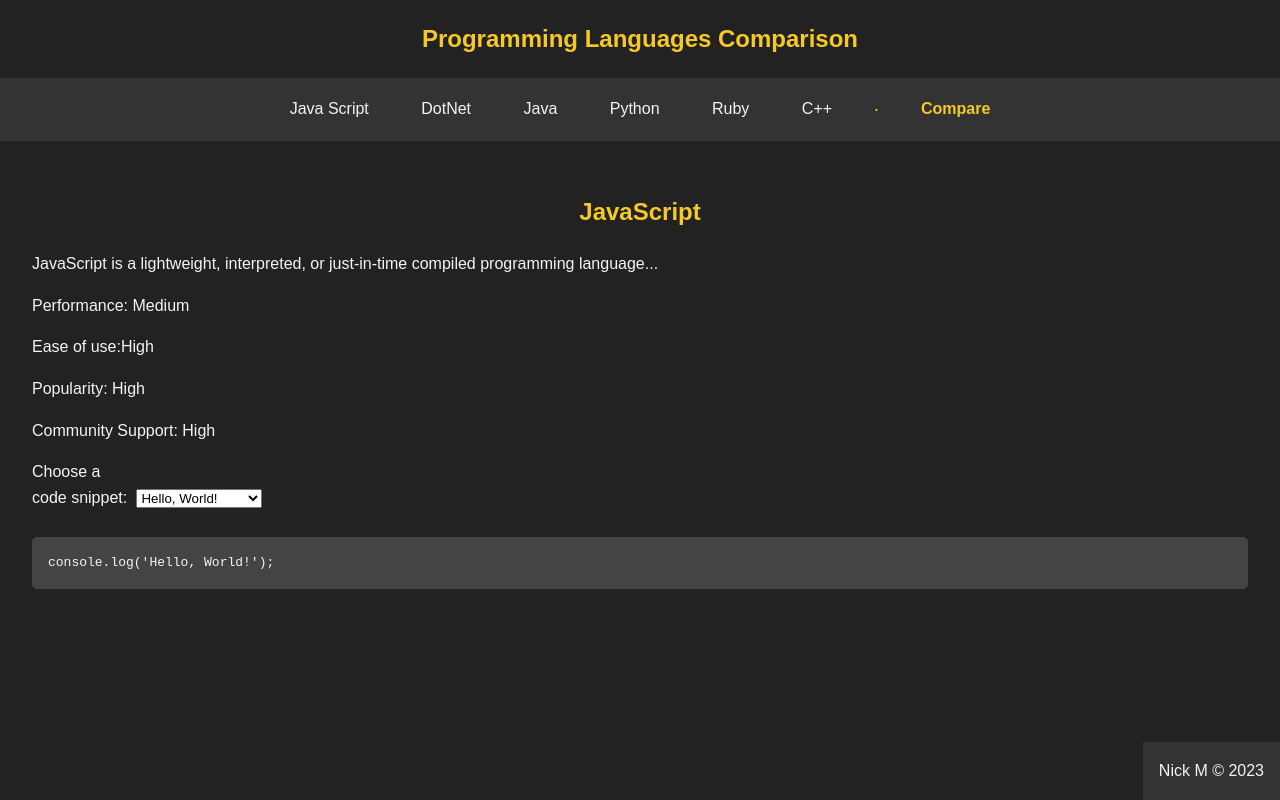
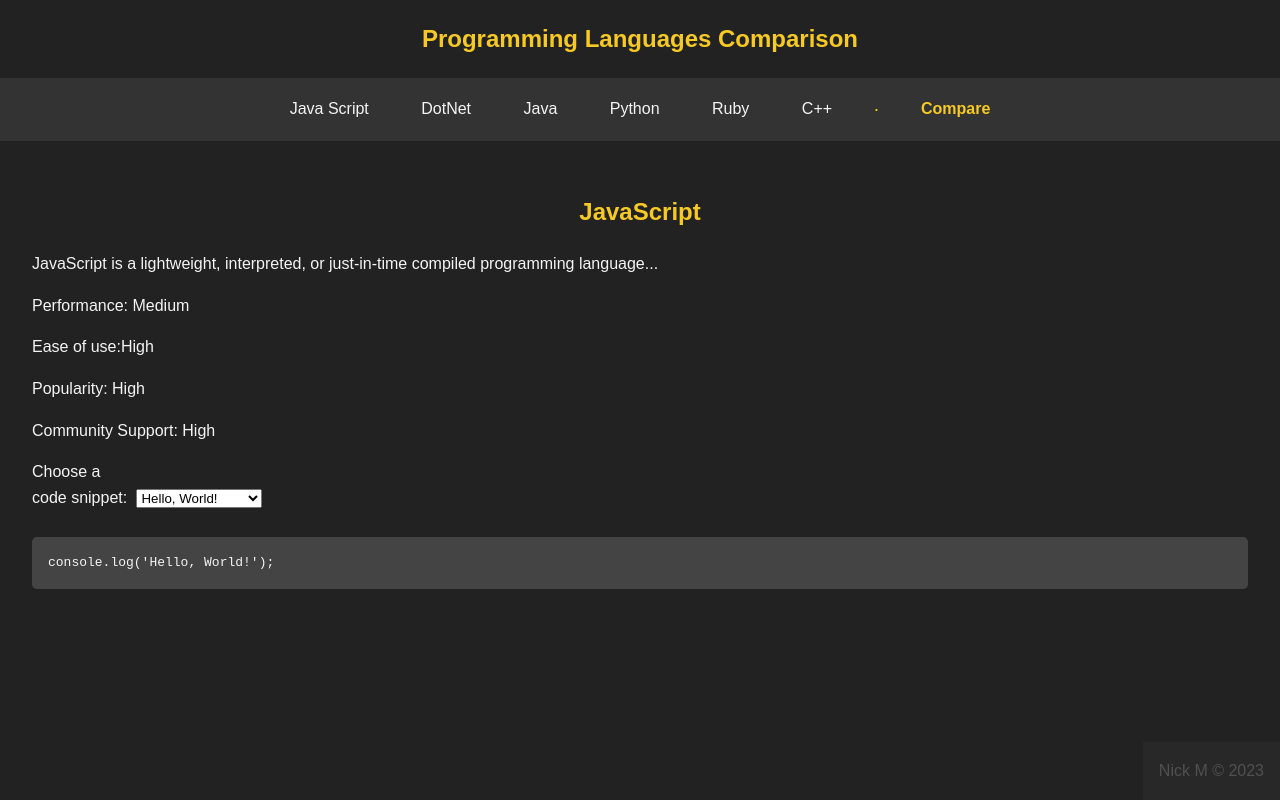
Before and after one commit to nickmincu/code-clash, a website with bundled scripts: page index.html in a window 1280 px wide. Built offline with nearby package versions, Linux system fonts and the light colour scheme.

Commit message:
1 file modified

```diff
--- a/style.css
+++ b/style.css
@@ -1,4 +1,3 @@
-/* General Styling */
 body {
   font-family: Arial, sans-serif;
   line-height: 1.6;
@@ -54,7 +53,6 @@ pre {
   border-radius: 5px;
 }
 
-/* Comparison Table */
 table {
   border-collapse: collapse;
   width: 100%;
@@ -73,7 +71,6 @@ th {
   font-weight: bold;
 }
 
-/* Form Elements */
 label {
   display: inline-block;
   width: 100px;
@@ -115,17 +112,15 @@ button:hover {
   color: #222;
 }
 
-/* Add a new rule for the footer */
 footer {
-  background-color: #333;
-  color: #f4f4f4;
+  background-color: rgba(51, 51, 51, 0.4);
+  color: rgba(91, 91, 91, 0.8);
   padding: 1rem;
   position: fixed;
   right: 0;
   bottom: 0;
 }
 
-/* Add a new rule for the footer p element */
 footer p {
   margin: 0;
 }
```
